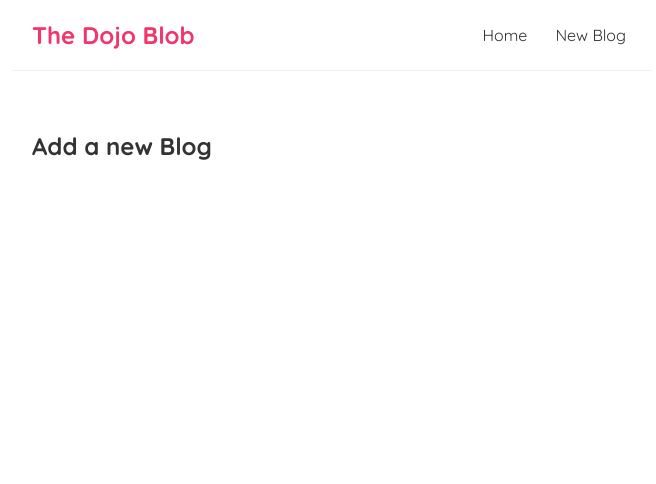
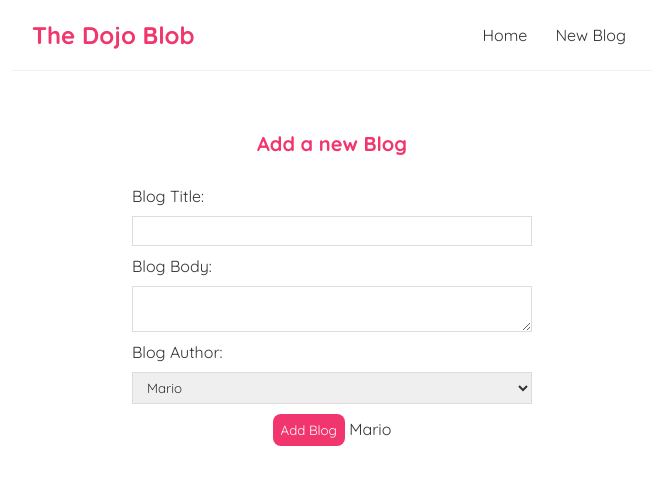
Before and after one commit to rlinsdev/Full-React, a React (Create React App) app: page /create in a window 1280 px wide. Shown: the top 484 px of the page, without its empty margins (308-964 px from the left). Built offline with nearby package versions, Linux system fonts and the light colour scheme.

Commit message:
linking inputs with react controllers

```diff
--- a/src/Create.js
+++ b/src/Create.js
@@ -1,7 +1,25 @@
+import { useState } from "react";
+
 const Create = () => {
+  const [title, setTitle] = useState();
+  const [body, setBody] = useState();
+  const [author, setAuthor] = useState('Mario');
   return (
     <div className="create">
       <h2>Add a new Blog</h2>
+      <form>
+        <label>Blog Title:</label>
+        <input type="text" require='true' value={ title } onChange={ (e) => setTitle(e.target.value) }></input>
+        <label>Blog Body:</label>
+        <textarea require='true' value={ body } onChange={ (e)=> setBody(e.target.value) } ></textarea>
+        <label>Blog Author:</label>
+        <select value={author} onChange={ (e) => setAuthor(e.target.value) }>
+          <option value='Mario'>Mario</option>
+          <option value='Yoshy'>Yoshy</option>
+        </select>
+        <button>Add Blog</button>
+        {title} {body} {author}
+      </form>
     </div>
    );
 }
--- a/src/index.css
+++ b/src/index.css
@@ -33,6 +33,7 @@
   margin: 40px auto;
   padding: 20px;
 }
+
 /* blog previews / list */
 .blog-preview {
   padding: 10px 16px;
@@ -68,3 +69,35 @@
   border-radius: 8px;
   cursor: pointer;
 }
+
+/* create new blog form */
+.create {
+  max-width: 400px;
+  margin: 0 auto;
+  text-align: center;
+}
+.create label {
+  text-align: left;
+  display: block;
+}
+.create h2 {
+  font-size: 20px;
+  color: #f1356d;
+  margin-bottom: 30px;
+}
+.create input, .create textarea, .create select {
+  width: 100%;
+  padding: 6px 10px;
+  margin: 10px 0;
+  border: 1px solid #ddd;
+  box-sizing: border-box;
+  display: block;
+}
+.create button {
+  background: #f1356d;
+  color: #fff;
+  border: 0;
+  padding: 8px;
+  border-radius: 8px;
+  cursor: pointer;
+}
```
